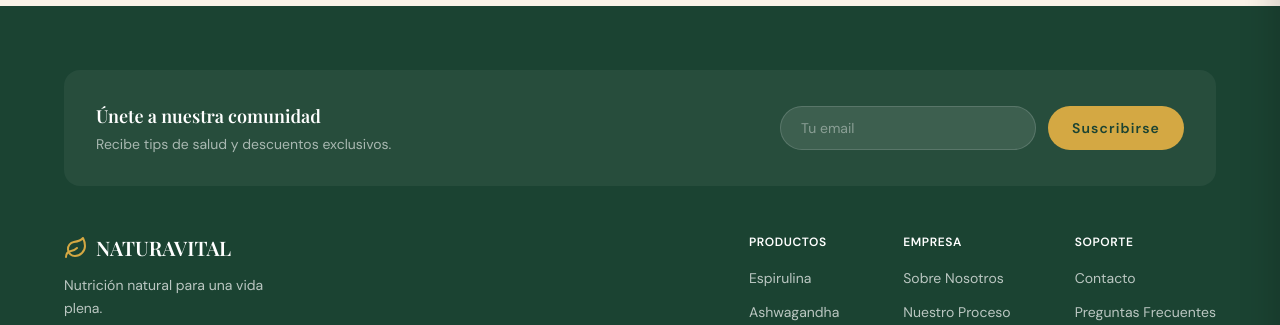
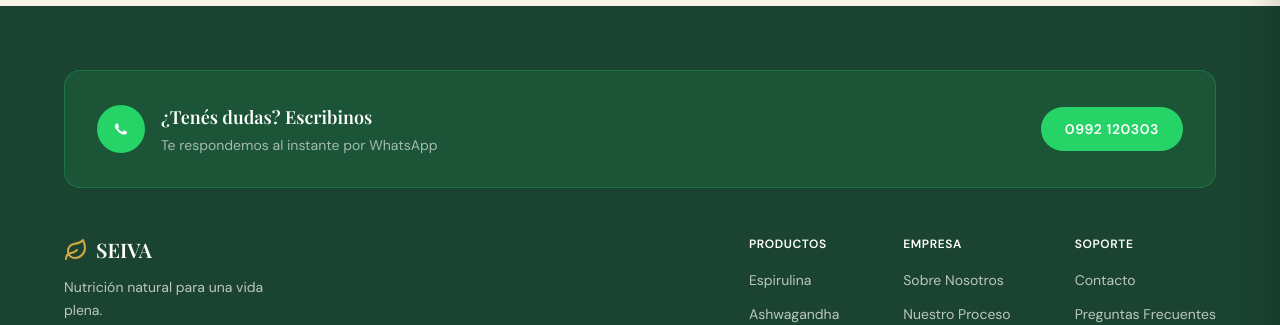
Before and after one commit to unknown-sm/seiva-paraguay-web, a React (Vite) app in the folder seivvaweb/app/: page /pagina/1 in a window 1280 px wide. Shown: the part 286-611 px from the top of the page. Built offline with nearby package versions, Linux system fonts and the light colour scheme; no server answers.

Commit message:
fix: newsletter falso reemplazado por WhatsApp CTA + NATURAVITAL → SEIVA

```diff
--- a/seivvaweb/app/src/sections/Footer.tsx
+++ b/seivvaweb/app/src/sections/Footer.tsx
@@ -1,4 +1,4 @@
-import { useEffect, useRef, useState } from 'react'
+import { useEffect, useRef } from 'react'
 import { Link } from 'react-router-dom'
 import gsap from 'gsap'
 import { ScrollTrigger } from 'gsap/ScrollTrigger'
@@ -16,7 +16,6 @@
 
 export default function Footer() {
   const footerRef = useRef<HTMLElement>(null)
-  const [email, setEmail] = useState('')
 
   useEffect(() => {
     const ctx = gsap.context(() => {
@@ -39,14 +38,6 @@
     return () => ctx.revert()
   }, [])
 
-  const handleSubscribe = (e: React.FormEvent) => {
-    e.preventDefault()
-    if (email) {
-      alert('¡Gracias por suscribirte!')
-      setEmail('')
-    }
-  }
-
   return (
     <footer
       id="footer"
@@ -55,44 +46,32 @@
       style={{ backgroundColor: 'var(--theme-primary, #1B4332)' }}
     >
       <div className="container-main">
-        {/* Newsletter */}
-        <div
-          className="animate-in rounded-2xl p-6 sm:p-8 flex flex-col sm:flex-row items-center justify-between gap-6 mb-12"
-          style={{ backgroundColor: 'rgba(255,255,255,0.05)' }}
+        {/* WhatsApp CTA */}
+        <a
+          href="https://wa.me/595992120303"
+          target="_blank"
+          rel="noopener noreferrer"
+          className="animate-in rounded-2xl p-6 sm:p-8 flex flex-col sm:flex-row items-center justify-between gap-6 mb-12 transition-all hover:scale-[1.02]"
+          style={{ backgroundColor: 'rgba(37,211,102,0.12)', border: '1px solid rgba(37,211,102,0.25)' }}
         >
+          <div className="flex items-center gap-4">
+            <div className="w-12 h-12 rounded-full flex items-center justify-center shrink-0" style={{ backgroundColor: '#25D366' }}>
+              <svg className="w-6 h-6 text-white" fill="currentColor" viewBox="0 0 24 24"><path d="M17.472 14.382c-.297-.149-1.758-.867-2.03-.967-.273-.099-.471-.148-.67.15-.197.297-.767.966-.94 1.164-.173.199-.347.223-.644.075-.297-.15-1.255-.463-2.39-1.475-.883-.788-1.48-1.761-1.653-2.059-.173-.297-.018-.458.13-.606.134-.133.298-.347.446-.52.149-.174.198-.298.298-.497.099-.198.05-.371-.025-.52-.075-.149-.669-1.612-.916-2.207-.242-.579-.487-.5-.669-.51-.173-.008-.371-.01-.57-.01-.198 0-.52.074-.792.372-.272.297-1.04 1.016-1.04 2.479 0 1.462 1.065 2.875 1.213 3.074.149.198 2.096 3.2 5.077 4.487.709.306 1.262.489 1.694.625.712.227 1.36.195 1.871.118.571-.085 1.758-.719 2.006-1.413.248-.694.248-1.289.173-1.413-.074-.124-.272-.198-.57-.347"/></svg>
+            </div>
             <div>
               <h3 className="font-display font-semibold text-lg text-white">
-              Únete a nuestra comunidad
+                ¿Tenés dudas? Escribinos
               </h3>
               <p className="font-body text-sm mt-1" style={{ color: 'rgba(255,255,255,0.6)' }}>
-              Recibe tips de salud y descuentos exclusivos.
+                Te respondemos al instante por WhatsApp
               </p>
             </div>
-          <form onSubmit={handleSubscribe} className="flex flex-col sm:flex-row gap-3 w-full sm:w-auto">
-            <input
-              type="email"
-              value={email}
-              onChange={(e) => setEmail(e.target.value)}
-              placeholder="Tu email"
-              className="w-full sm:w-64 h-11 px-5 rounded-full font-body text-sm text-white placeholder:text-white/40 outline-none focus:ring-2 focus:ring-[#D4A843] transition-all"
-              style={{
-                backgroundColor: 'rgba(255,255,255,0.1)',
-                border: '1px solid rgba(255,255,255,0.15)',
-              }}
-            />
-            <button
-              type="submit"
-              className="h-11 px-6 rounded-full font-body font-semibold text-sm transition-all duration-300 hover:scale-105 whitespace-nowrap"
-              style={{
-                backgroundColor: 'var(--theme-accent, #D4A843)',
-                color: 'var(--theme-primary, #1B4332)',
-                letterSpacing: '0.08em',
-              }}
-            >
-              Suscribirse
-            </button>
-          </form>
           </div>
+          <span className="h-11 px-6 rounded-full font-body font-semibold text-sm transition-all duration-300 hover:scale-105 whitespace-nowrap inline-flex items-center"
+            style={{ backgroundColor: '#25D366', color: '#FFF', letterSpacing: '0.04em' }}>
+            0992 120303
+          </span>
+        </a>
 
         {/* Main Footer Content */}
         <div className="animate-in flex flex-col lg:flex-row justify-between gap-12 mb-12">
@@ -101,7 +80,7 @@
             <div className="flex items-center gap-2">
               <Leaf className="w-6 h-6" style={{ color: 'var(--theme-accent, #D4A843)' }} />
               <span className="font-display font-semibold text-xl text-white">
-                NATURAVITAL
+                SEIVA
               </span>
             </div>
             <p className="font-body text-sm mt-3 max-w-[240px] leading-relaxed" style={{ color: 'rgba(255,255,255,0.7)' }}>
```
Lines whose indentation alone changed are shown as unchanged.
